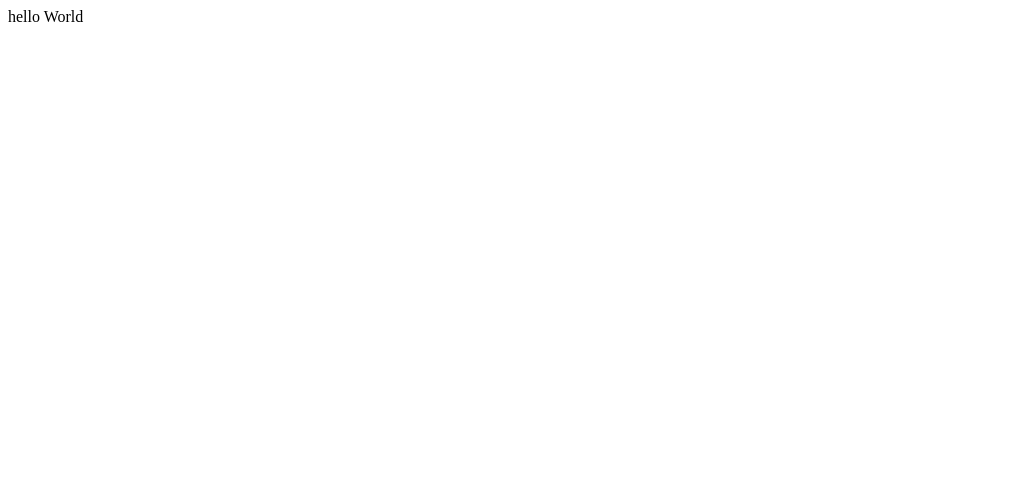
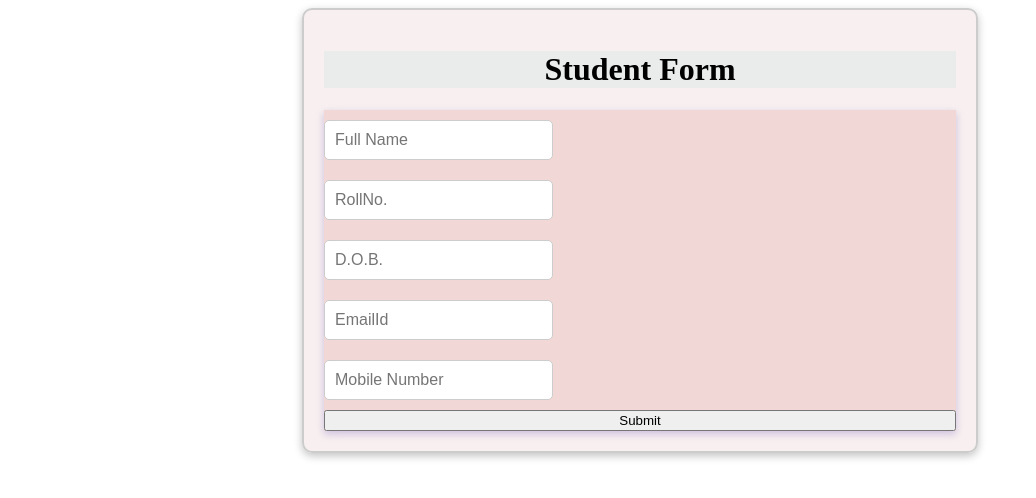
Before and after one commit to SagarMaan/Student_Login_Form, a React (Create React App) app in the folder login_page/: page / in a window 1280 px wide. Shown: the top 498 px of the page, without its empty margins (0-1036 px from the left). Built offline with nearby package versions, Linux system fonts and the light colour scheme.

Commit message:
APP file

```diff
--- a/login_page/src/App.js
+++ b/login_page/src/App.js
@@ -1,8 +1,24 @@
+import { createBrowserRouter , RouterProvider } from "react-router-dom"
+import Form from "./component/Form/Form";
+import TableData from "./component/Table/Table";
 
-export default function App() {
+const router = createBrowserRouter([
+  {
+    path : "/",
+    element : <Form/>
+  },
+  {
+    path : "/table",
+    element : <TableData/>
+  }
+])
+
+function App() {
   return (
-    <>
-    hello World
-    </>
-  )
+      <main>
+        <RouterProvider router={router} ></RouterProvider>
+      </main>
+  );
 }
+
+export default App;
```
